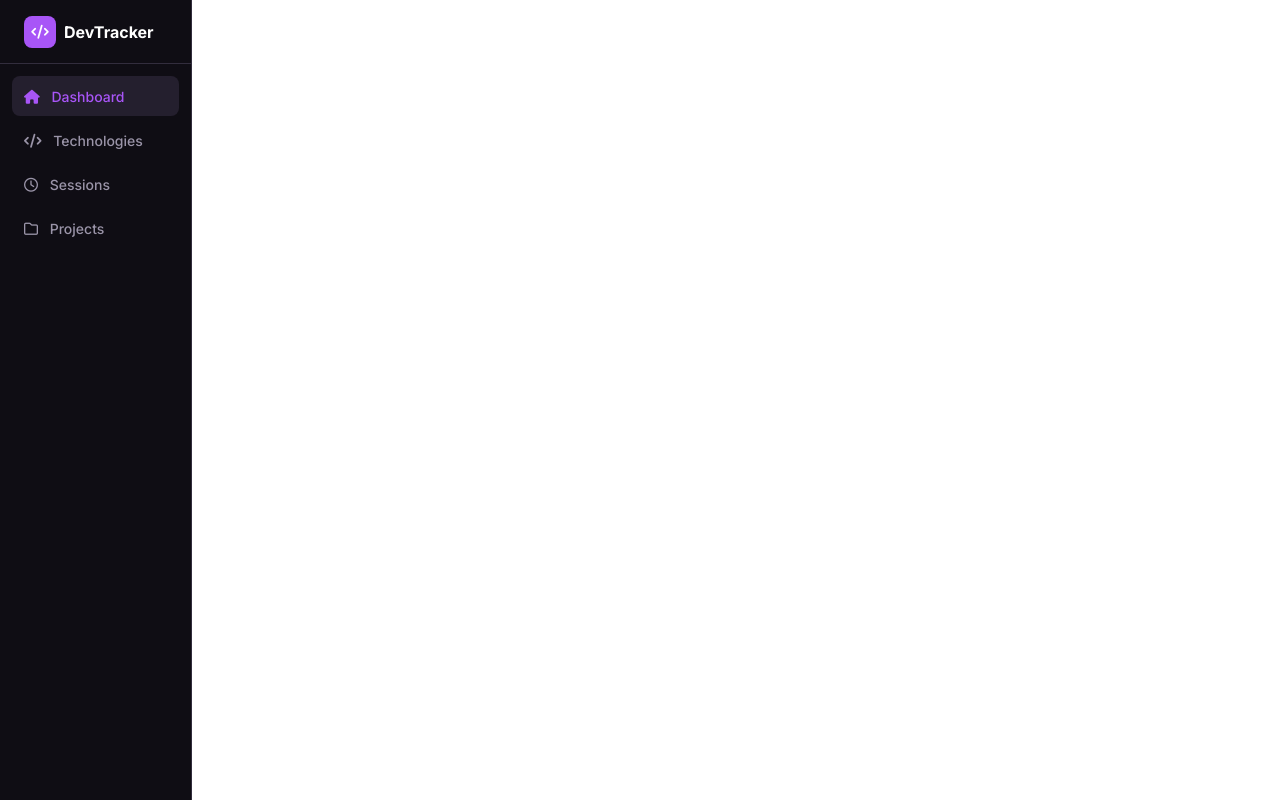
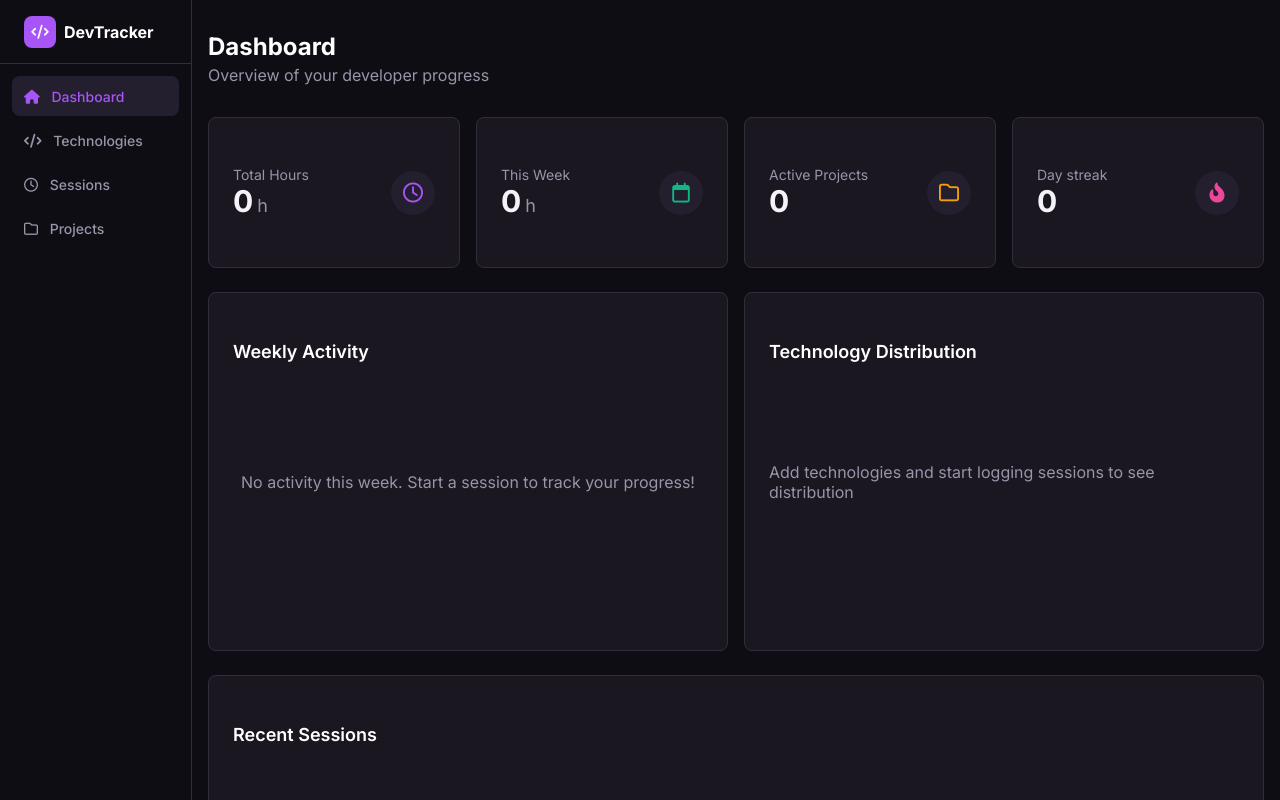
Before and after one commit to JaimeFraire/devTracker, an Angular app: page / in a window 1280 px wide. Shown: the top 800 px of the page. Built offline with nearby package versions, Linux system fonts and the light colour scheme.

Commit message:
Technologies folder restructured and dashboard component started

```diff
--- a/src/app/app.component.html
+++ b/src/app/app.component.html
@@ -3,17 +3,14 @@
   (newSection)="activeSection = $event"
 />
 <main>
-  <!-- @switch (activeSection) { @case ('dashboard') {
+  @switch (activeSection) { @case ('dashboard') {
   <app-dashboard />
   } @case ('technologies') {
   <app-technologies />
-  } @case ('sessions') {
+  } }
+  <!-- @case ('sessions') {
   <app-sessions />
   } @case ('projects') {
   <app-projects />
   } } -->
-
-  @switch (activeSection) { @case ('technologies') {
-  <app-technologies />
-  } }
 </main>
--- a/src/app/app.component.ts
+++ b/src/app/app.component.ts
@@ -2,12 +2,13 @@ import { Component } from '@angular/core';
 
 // Components
 import { NavbarComponent } from './navbar/navbar.component';
+import { DashboardComponent } from './dashboard/dashboard.component';
 import { TechnologiesComponent } from './technologies/technologies.component';
 
 @Component({
   selector: 'app-root',
   standalone: true,
-  imports: [NavbarComponent, TechnologiesComponent],
+  imports: [NavbarComponent, DashboardComponent, TechnologiesComponent],
   templateUrl: './app.component.html',
   styleUrl: './app.component.css',
 })
--- /dev/null
+++ b/src/app/dashboard/dashboard.component.css
@@ -0,0 +1,111 @@
+section {
+  margin-left: 15%;
+  padding: 32px 16px;
+  color: white;
+}
+
+.header {
+  margin-bottom: 32px;
+}
+
+.header h2 {
+  font-size: 24px;
+}
+
+.header p {
+  margin-top: 4px;
+  font-size: 16px;
+  color: var(--secondary-text);
+}
+
+.card-container {
+  width: 100%;
+  display: flex;
+  gap: 16px;
+}
+
+.card {
+  width: 100%;
+  padding: 48px 24px;
+  display: flex;
+  align-items: center;
+  justify-content: space-between;
+  background-color: var(--card-bg);
+  border: 1px solid var(--border);
+  border-radius: 8px;
+}
+
+.card-title {
+  font-size: 14px;
+  color: var(--secondary-text);
+}
+
+.card-number {
+  font-size: 30px;
+  font-weight: 700;
+  color: var(--text);
+}
+
+.card-number span {
+  margin-left: 4px;
+  font-size: 18px;
+  font-weight: 400;
+  color: var(--secondary-text);
+}
+
+.card i {
+  width: 44px;
+  height: 44px;
+  display: flex;
+  align-items: center;
+  justify-content: center;
+  border-radius: 50%;
+  font-size: 20px;
+  background-color: var(--muted);
+}
+
+.clock {
+  color: var(--purple);
+}
+
+.calendar {
+  color: var(--green);
+}
+
+.folder {
+  color: var(--orange);
+}
+
+.flame {
+  color: var(--pink);
+}
+
+.two-cols {
+  display: flex;
+  gap: 16px;
+}
+
+.two-cols {
+  margin: 24px 0;
+}
+
+.data-card {
+  width: 100%;
+  padding: 48px 24px;
+  background-color: var(--card-bg);
+  border: 1px solid var(--border);
+  border-radius: 8px;
+}
+
+.data-card-title {
+  font-size: 18px;
+  font-weight: 600;
+}
+
+.data-container {
+  height: 240px;
+  display: flex;
+  align-items: center;
+  justify-content: center;
+  color: var(--secondary-text);
+}
--- /dev/null
+++ b/src/app/dashboard/dashboard.component.html
@@ -0,0 +1,60 @@
+<section>
+  <div class="header">
+    <h2>Dashboard</h2>
+    <p>Overview of your developer progress</p>
+  </div>
+
+  <div class="card-container">
+    <div class="card">
+      <div>
+        <p class="card-title">Total Hours</p>
+        <p class="card-number">{{ totalHours }}<span>h</span></p>
+      </div>
+      <i class="fa-regular fa-clock clock"></i>
+    </div>
+    <div class="card">
+      <div>
+        <p class="card-title">This Week</p>
+        <p class="card-number">{{ totalHoursPerWeek }}<span>h</span></p>
+      </div>
+      <i class="fa-regular fa-calendar calendar"></i>
+    </div>
+    <div class="card">
+      <div>
+        <p class="card-title">Active Projects</p>
+        <p class="card-number">{{ activeProjects }}</p>
+      </div>
+      <i class="fa-regular fa-folder folder"></i>
+    </div>
+    <div class="card">
+      <div>
+        <p class="card-title">Day streak</p>
+        <p class="card-number">{{ streakDays }}</p>
+      </div>
+      <i class="fa-solid fa-fire-flame-curved flame"></i>
+    </div>
+  </div>
+
+  <div class="two-cols">
+    <div class="data-card">
+      <p class="data-card-title">Weekly Activity</p>
+      <div class="data-container">
+        <p>No activity this week. Start a session to track your progress!</p>
+      </div>
+    </div>
+
+    <div class="data-card">
+      <p class="data-card-title">Technology Distribution</p>
+      <div class="data-container">
+        <p>Add technologies and start logging sessions to see distribution</p>
+      </div>
+    </div>
+  </div>
+
+  <div class="data-card">
+    <p class="data-card-title">Recent Sessions</p>
+    <div class="data-container">
+      <p>No sessions yet. Start tracking your learning!</p>
+    </div>
+  </div>
+</section>
--- /dev/null
+++ b/src/app/dashboard/dashboard.component.ts
@@ -0,0 +1,15 @@
+import { Component } from '@angular/core';
+
+@Component({
+  selector: 'app-dashboard',
+  standalone: true,
+  imports: [],
+  templateUrl: './dashboard.component.html',
+  styleUrl: './dashboard.component.css',
+})
+export class DashboardComponent {
+  totalHours = 0;
+  totalHoursPerWeek = 0;
+  activeProjects = 0;
+  streakDays = 0;
+}
--- a/src/app/technologies/technology/technology.component.ts
+++ b/src/app/technologies/technology/technology.component.ts
@@ -5,7 +5,7 @@ import { TechnologiesService } from '../technologies.service';
 
 // Model
 import { Technology } from './technology.model';
-import { TechnologyModalComponent } from '../../technology-modal/technology-modal.component';
+import { TechnologyModalComponent } from '../technology-modal/technology-modal.component';
 
 @Component({
   selector: 'app-technology',
```
Also changed, not shown: src/app/technologies/technology-modal/technology-modal.component.css (renamed from src/app/technology-modal/technology-modal.component.css), src/app/technologies/technology-modal/technology-modal.component.html (renamed from src/app/technology-modal/technology-modal.component.html), src/app/technologies/technology-modal/technology-modal.component.ts (renamed from src/app/technology-modal/technology-modal.component.ts).
